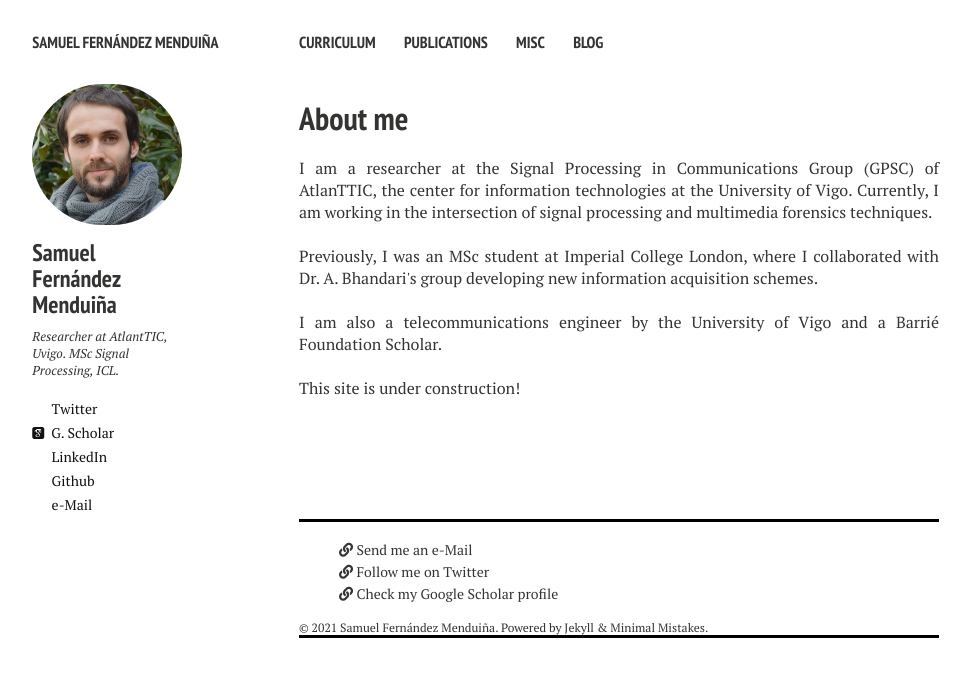
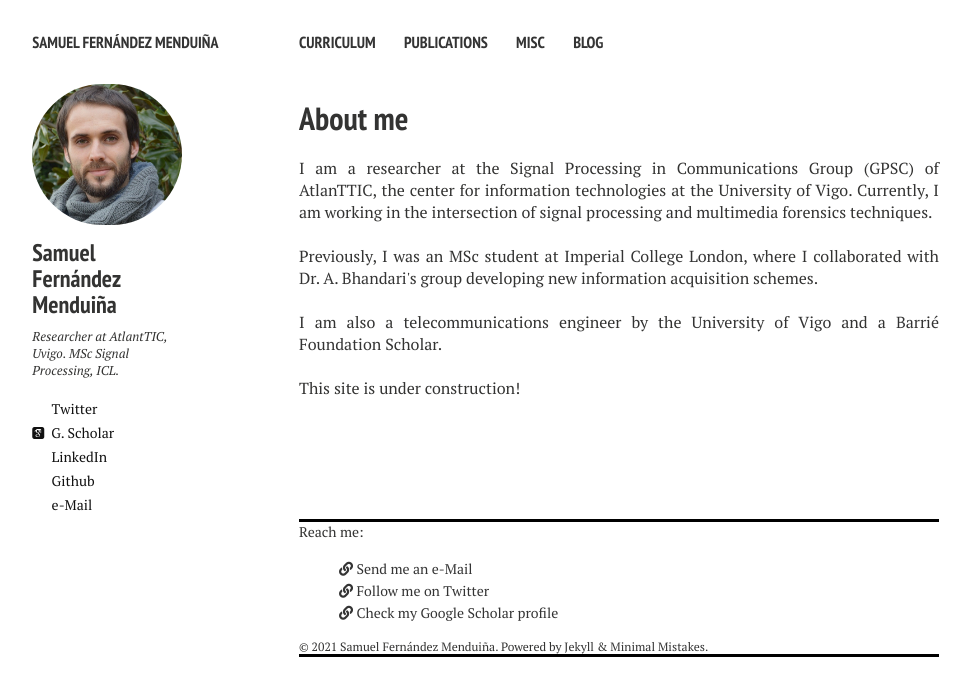
Before and after one commit to sf219/sfweb, a Jekyll site: the page built from index.md, in a window 1280 px wide. Shown: the top 696 px of the page, without its empty margins (21-992 px from the left). Built offline with Jekyll 4.4.1, drawn with Linux system fonts in a browser that asks for light colours; nearby versions of some CDN libraries.

Commit message:
Update _footer.html

```diff
--- a/_includes/_footer.html
+++ b/_includes/_footer.html
@@ -13,12 +13,15 @@
 #div2 {
   font-size: 12px;
 }
+#div3 {
+  font-size: 14px;
+}
 </head>
 </style>
     <body>
 <div id = "div1">
 
-    <div id="div2> Reach me: </div>
+    <div id = "div3"> Reach me: </div>
 <div class="page__footer-follow">
   <ul class="social-icons">
     {% if site.data.ui-text[site.locale].follow_label %}
```
